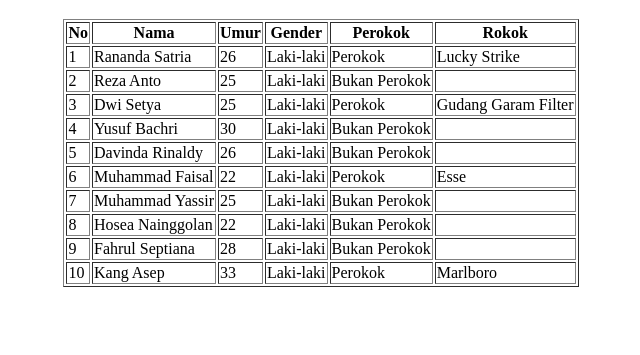
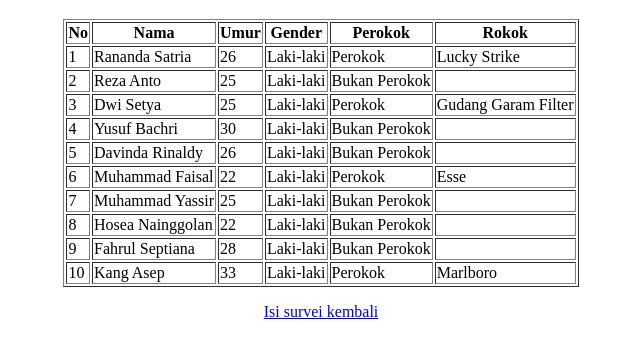
Before and after one commit to ranandasatria/fgo24-html-formsurvey, a website: page table.html in a window 1280 px wide. Shown: the part 61-416 px from the top of the page, without its empty margins (319-959 px from the left). Drawn offline with Linux system fonts and the light colour scheme.

Commit message:
refactor: add hyperlink to fill survey again

```diff
--- a/table.html
+++ b/table.html
@@ -104,5 +104,6 @@
        </table>
    </div>
 
+   <p align="center"><a href="../index.html">Isi survei kembali</a></p>
 </body>
 </html>
```
